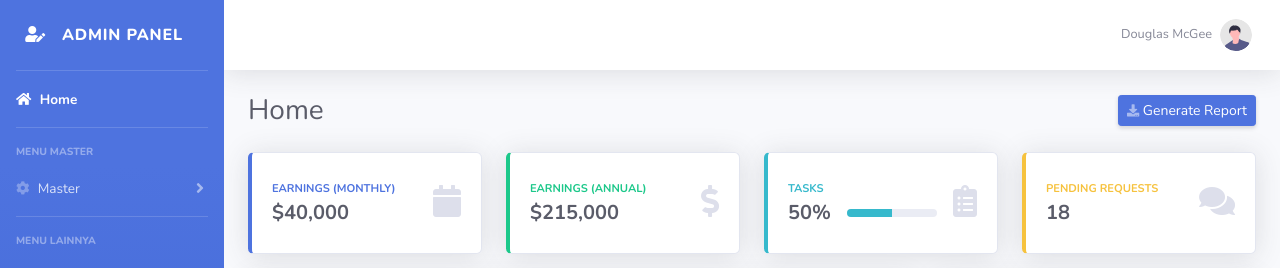
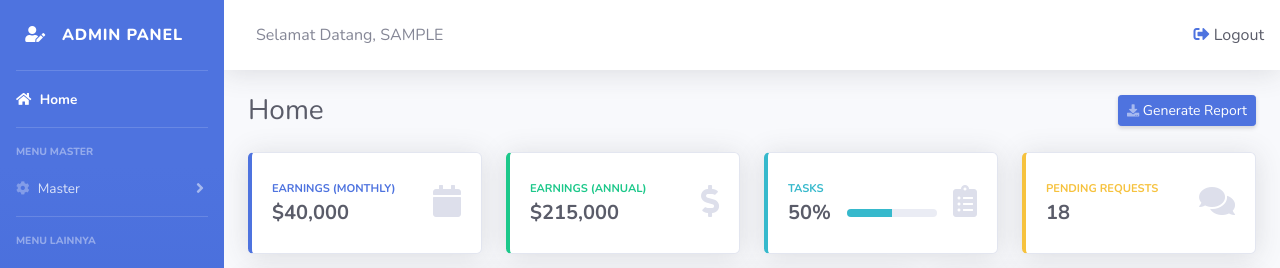
Before and after one commit to adamaprilod/lol_, a PHP site: page /panel/admin/index.php in a window 1280 px wide. Shown: the top 268 px of the page. Run offline with PHP 8.4, Linux system fonts and the light colour scheme; the visitor is signed in with stand-in values (Sample User, id 1).

Commit message:
done bang

```diff
--- a/panel/admin/header.php
+++ b/panel/admin/header.php
@@ -103,11 +103,7 @@ if (!isset($_SESSION['login'])) {
         </div>
     </div>
 </li>
-<?php
-    if ($status == 'admin') {
-
-    }
-?>
+<?php if ($_SESSION['hak_akses'] == 'admin') : ?>
 <!-- Nav Item - Charts -->
 <li class="nav-item">
     <a class="nav-link" href="">
@@ -121,7 +117,7 @@ if (!isset($_SESSION['login'])) {
         <i class="fas fa-registered"></i>
         <span>Register</span></a>
 </li>
-
+<?php endif; ?>
 <!-- Divider -->
 <hr class="sidebar-divider d-none d-md-block">
 
@@ -143,31 +139,32 @@ if (!isset($_SESSION['login'])) {
     <!-- Topbar -->
     <nav class="navbar navbar-expand navbar-light bg-white topbar mb-4 static-top shadow">
 
-        <!-- Sidebar Toggle (Topbar) -->
+
+    <!-- Sidebar Toggle (Topbar) -->
         <button id="sidebarToggleTop" class="btn btn-link d-md-none rounded-circle mr-3">
             <i class="fa fa-bars"></i>
         </button>
+
+        <!-- Topbar Search -->
+        <form class="d-none d-sm-inline-block form-inline mr-auto ml-md-3 my-2 my-md-0 mw-100">
+        <span>Selamat Datang, </span>
+        <span><?php echo strtoupper($_SESSION['username']); ?></span>
+        </form>
 
         <!-- Topbar Navbar -->
         <ul class="navbar-nav ml-auto">
 
 
+
             <!-- Nav Item - User Information -->
             <li class="nav-item dropdown no-arrow">
-                <a class="nav-link dropdown-toggle" href="#" id="userDropdown" role="button"
-                    data-toggle="dropdown" aria-haspopup="true" aria-expanded="false">
-                    <span class="mr-2 d-none d-lg-inline text-gray-600 small">Douglas McGee</span>
-                    <img class="img-profile rounded-circle"
-                        src="img/undraw_profile.svg">
+                <a onclick="return confirm('Yakin Ingin Log Out');" href="logout.php">
+                <i class="fas fa-sign-out-alt"></i>
+                <span class="text-dark">Logout</span>
                 </a>
-                <!-- Dropdown - User Information -->
-                <div class="dropdown-menu dropdown-menu-right shadow animated--grow-in"
-                    aria-labelledby="userDropdown">
-                    <a onclick="return confirm('Yakin Ingin Log Out');" href="logout.php">
-                        <i class="fas fa-sign-out-alt fa-sm fa-fw mr-2 text-gray-400"></i>
-                        Logout
-                    </a>
-                </div>
+
+
+
             </li>
 
         </ul>
```
